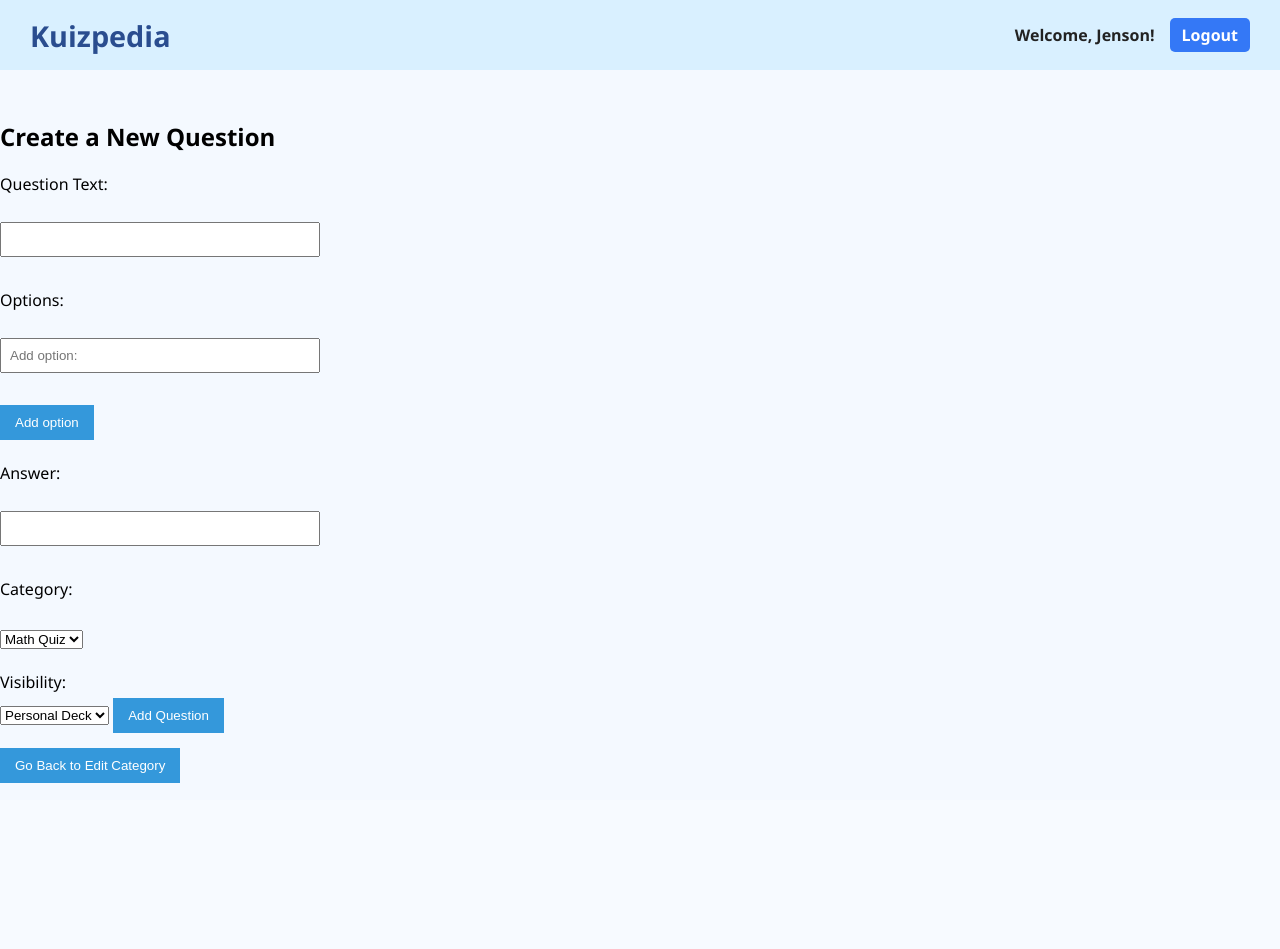
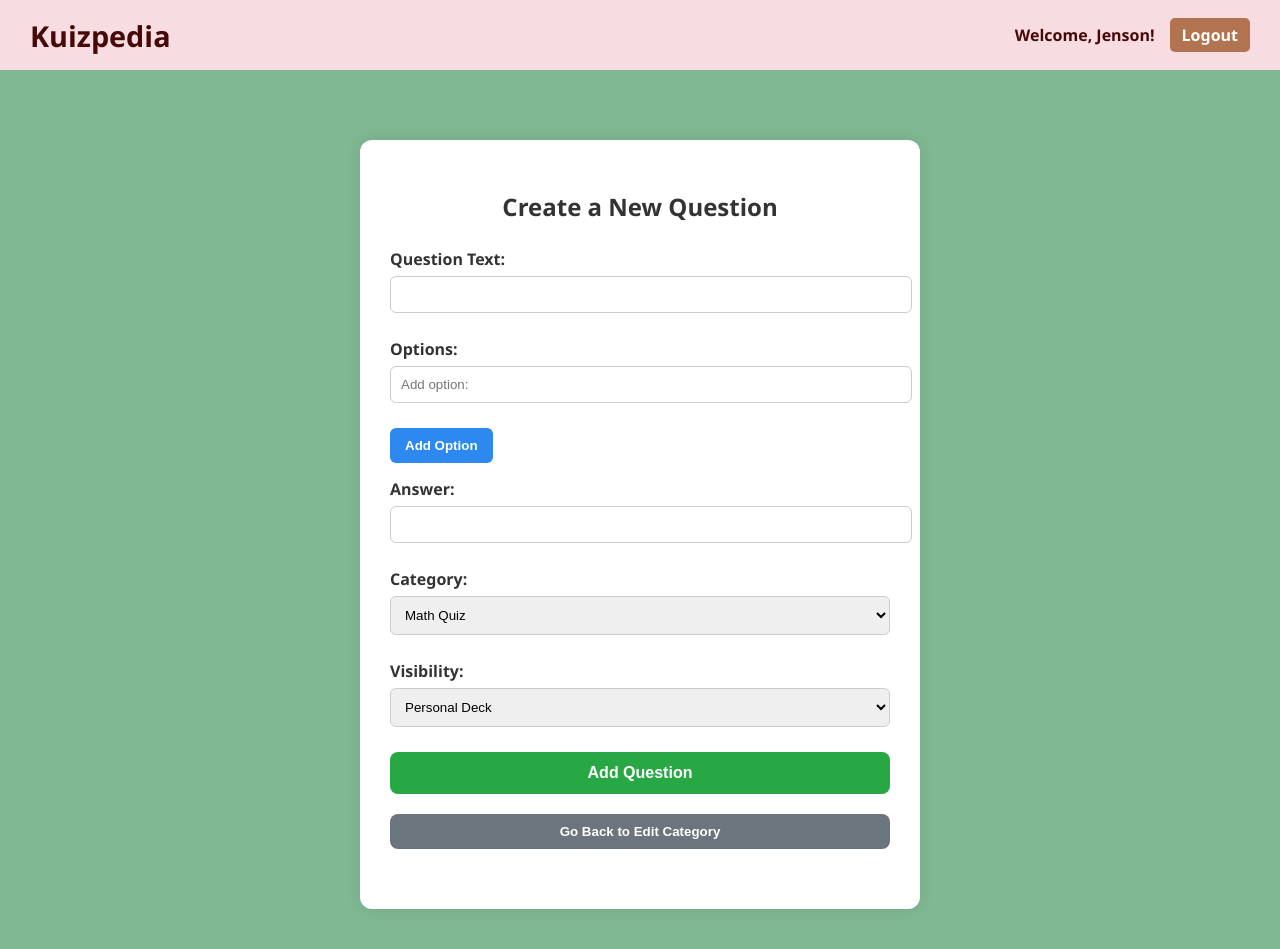
Before and after one commit to Jenson1301/Kuizpedia_4-02, a Flask app: page /create-question?category_id=1 in a window 1280 px wide. Before the commit the page ends 783 px from the top, so only its background shows below. Run offline with Flask 3, Linux system fonts and the light colour scheme; a user stored in the database is signed in.

Commit message:
design report and create new questions

```diff
--- a/backend/static/login.css
+++ b/backend/static/login.css
@@ -1,12 +1,12 @@
 body {
     font-family: 'Segoe UI', sans-serif;
-    background-color: #f4f9ff;
+    background-color: #80b893;
     margin: 0;
     padding: 0;
 }
 
 .container {
-    background-color: white;
+    background-color: rgb(247, 220, 225);
     width: 350px;
     margin: 80px auto;
     padding: 40px;
@@ -32,7 +32,7 @@ h1 {
 }
 
 .btn-login {
-    background-color: #3478f6;
+    background-color: #b17350;
     color: white;
     padding: 12px 20px;
     border: none;
--- a/backend/static/style.css
+++ b/backend/static/style.css
@@ -1,50 +1,12 @@
-body {
-    font-family: Arial, sans-serif;
-    background-color: #128e24;
-    padding: 20px;
-    margin: 0;
 
-}
-
-h1 {
-    color: #333;
-}
-
-form {
-    margin-bottom: 15px;
-}
-
-label {
-    display: block;
-    margin-bottom: 5px;
-}
-
-input[type="text"] {
-    padding: 8px;
-    width: 300px;
-    margin-bottom: 10px;
-}
-
-button {
-    padding: 10px 15px;
-    background-color: #3498db;
-    color: white;
-    border: none;
-    cursor: pointer;
-}
-
-button:hover {
-    background-color: #2980b9;
-}
-
-/* Navbar */
+/* navigation bar */
 .navbar {
     position: fixed;
     top: 0;
     left: 0;
     right: 0;
     height: 70px;
-    background-color: #d9f0ff;
+    background-color: #f7dce1;
     display: flex;
     justify-content: space-between;
     align-items: center;
@@ -55,7 +17,7 @@ button:hover {
 .navbar-left .logo {
     font-size: 1.8em;
     font-weight: bold;
-    color: #2a4d8f;
+    color: #470808;
 }
 
 .navbar-right {
@@ -66,14 +28,14 @@ button:hover {
 
 .navbar-right .welcome {
     font-weight: bold;
-    color: #222;
+    color: #470808;
 }
 
 .navbar-right a,
 .navbar-right .btn-logout {
     text-decoration: none;
     padding: 6px 12px;
-    background-color: #3478f6;
+    background-color: #b17350;
     color: white;
     border-radius: 5px;
     font-weight: 600;
@@ -84,7 +46,7 @@ button:hover {
 }
 
 main {
-    padding-top: 100px; /* Avoids content hidden under fixed navbar */
+    padding-top: 100px;
 }
 
 
@@ -107,7 +69,7 @@ main {
 }
 
 .quiz-btn {
-    background-color: #3498db;
+    background-color: #5c1414;
     color: white;
     padding: 12px 24px;
     font-size: 1em;
@@ -127,6 +89,7 @@ main {
 .main-wrapper {
     padding-top: 100px; /* ✅ Must be greater than navbar height */
 }
+
 
 /* answers */
 .quiz-category-page {
@@ -193,89 +156,79 @@ main {
 
 
 /* choose timer */
-.quiz-setup-container {
-    display: flex;
-    justify-content: center;
-    align-items: center;
-    padding-top: 100px;
+.quiz-timer-container {
+    background-color: #ffffff;
+    max-width: 500px;
+    margin: 50px auto;
+    padding: 30px;
+    border-radius: 16px;
+    box-shadow: 0 8px 20px rgba(0, 0, 0, 0.15);
+    text-align: left;
+    font-family: 'Segoe UI', sans-serif;
 }
 
-.quiz-setup-box {
-    background-color: #ffffff;
-    padding: 40px;
-    border-radius: 12px;
-    box-shadow: 0 0 15px rgba(0, 0, 0, 0.1);
-    width: 100%;
-    max-width: 500px;
+.quiz-timer-container h2 {
+    text-align: center;
+    color: #2c3e50;
+    margin-bottom: 25px;
 }
 
-.quiz-setup-box h2 {
-    text-align: center;
-    margin-bottom: 30px;
-    font-size: 1.6em;
-    color: #2c3e50;
+.quiz-form label {
+    font-weight: bold;
+    margin-top: 15px;
+    display: block;
+    color: #333;
 }
 
-.form-group {
-    margin-bottom: 20px;
-    text-align: left;
+.quiz-form input,
+.quiz-form select {
+    width: 100%;
+    padding: 10px;
+    margin-top: 5px;
+    border-radius: 8px;
+    border: 1px solid #ccc;
+    font-size: 1em;
 }
 
-.form-group label {
-    font-weight: bold;
-    display: block;
-    margin-bottom: 8px;
+.quiz-form small {
+    font-size: 0.85em;
+    color: #777;
 }
 
-.form-group input,
-.form-group select {
-    width: 100%;
-    padding: 10px;
-    font-size: 1em;
-    border-radius: 6px;
-    border: 1px solid #ccc;
+.button-group {
+    display: flex;
+    justify-content: space-between;
+    align-items: center;
+    margin-top: 25px;
 }
 
-.form-group small {
-    display: block;
-    margin-top: 5px;
-    font-size: 0.85em;
-    color: #666;
+.btn-start {
+    background-color: #3478f6;
+    color: white;
+    padding: 12px 20px;
+    border: none;
+    border-radius: 8px;
+    font-weight: bold;
+    cursor: pointer;
 }
 
-.form-actions {
-    display: flex;
-    justify-content: space-between;
-    margin-top: 30px;
+.btn-start:hover {
+    background-color: #245dcc;
 }
 
-.btn-start,
-.btn-back {
-    padding: 10px 20px;
+.btn-secondary {
+    background-color: #6c757d;
+    color: white;
+    padding: 12px 20px;
     border: none;
-    border-radius: 6px;
+    border-radius: 8px;
     font-weight: bold;
-    cursor: pointer;
     text-decoration: none;
     text-align: center;
 }
 
-.btn-start {
-    background-color: #2d89ef;
-    color: white;
-}
-
-.btn-start:hover {
-    background-color: #1c5fc4;
-}
-
-.btn-back {
-    background-color: #95a5a6;
-    color: white;
-}
-
-.btn-back:hover {
-    background-color: #7f8c8d;
+.btn-secondary:hover {
+    background-color: #5a6268;
 }
 
 
@@ -359,7 +312,6 @@ main {
 .btn-submit:hover {
     background-color: #1c5fc4;
 }
-
 
 
 /* score result */
@@ -504,6 +456,7 @@ main {
     margin-top: 30px;
 }
 
+
 /* review attempts */
 .review-container {
   max-width: 850px;
@@ -568,6 +521,7 @@ main {
 .btn-nav:hover {
   background-color: #1c6ca1;
 }
+
 
 /* categories */
 .category-container {
@@ -647,6 +601,7 @@ main {
 .btn:hover {
   opacity: 0.9;
 }
+
 
 /* edit category */
 .question-container {
@@ -733,6 +688,7 @@ main {
   opacity: 0.9;
 }
 
+
 /* no permission */
 .access-denied-container {
     max-width: 600px;
@@ -771,3 +727,105 @@ main {
 .btn-back:hover {
     background-color: #2b65d9;
 }
+
+
+/* report */
+.back-btn-container {
+    text-align: center;
+    margin-top: 20px;
+}
+
+.btn-back {
+    padding: 10px 20px;
+    background-color: #6c757d;
+    color: white;
+    border: none;
+    border-radius: 8px;
+    font-weight: bold;
+    cursor: pointer;
+    transition: background-color 0.3s ease;
+}
+
+.btn-back:hover {
+    background-color: #5a6268;
+}
+
+
+/* create question */
+body {
+    font-family: 'Segoe UI', sans-serif;
+    background-color: #f4f9ff;
+    margin: 0;
+    padding: 0;
+}
+
+.create-question-container {
+    width: 500px;
+    margin: 40px auto;
+    padding: 30px;
+    background-color: white;
+    border-radius: 12px;
+    box-shadow: 0 0 15px rgba(0, 0, 0, 0.1);
+}
+
+h2 {
+    text-align: center;
+    margin-bottom: 25px;
+    color: #333;
+}
+
+label {
+    display: block;
+    margin-top: 15px;
+    font-weight: bold;
+    color: #333;
+}
+
+input[type="text"],
+select {
+    width: 100%;
+    padding: 10px;
+    margin-top: 6px;
+    margin-bottom: 10px;
+    border-radius: 6px;
+    border: 1px solid #ccc;
+}
+
+.option-group {
+    display: flex;
+    align-items: center;
+    gap: 10px;
+    margin-top: 10px;
+}
+
+button {
+    padding: 10px 15px;
+    margin-top: 15px;
+    border: none;
+    border-radius: 6px;
+    font-weight: bold;
+    cursor: pointer;
+}
+
+.btn-add {
+    background-color: #2d89ef;
+    color: white;
+}
+
+.btn-submit {
+    background-color: #28a745;
+    color: white;
+    width: 100%;
+}
+
+.btn-delete {
+    background-color: #dc3545;
+    color: white;
+}
+
+.btn-back {
+    margin-top: 20px;
+    background-color: #6c757d;
+    color: white;
+    width: 100%;
+}
--- a/backend/templates/create_question.html
+++ b/backend/templates/create_question.html
@@ -2,71 +2,74 @@
 
 {% block title %}Create Question - Kuizpedia{% endblock %}
 
+{% block head %}
+<link rel="stylesheet" href="{{ url_for('static', filename='css/create_question.css') }}">
+{% endblock %}
+
 {% block body %}
+<div class="create-question-container">
     <h2>Create a New Question</h2>
-<form method="POST" action="{{ url_for('kuiz.create_question') }}">
-    <label>Question Text:</label><br>
-    <input type="text" name="question_text" required><br><br>
+    <form method="POST" action="{{ url_for('kuiz.create_question') }}" id="question-form">
+        <label>Question Text:</label>
+        <input type="text" name="question_text" required>
 
-    <label>Options:</label><br>
+        <label>Options:</label>
+        <div id="options-container">
             <input type="text" name="options" placeholder="Add option:" required>
-    <div id="options"></div>
-    <br><button type="button" class="btn-add_option" id="btn-add_option">Add option</button><br><br>
+        </div>
+        <button type="button" class="btn-add" id="btn-add_option">Add Option</button>
 
-    <label>Answer:</label><br>
-    <input type="text" name="answer" required><br><br>
+        <label>Answer:</label>
+        <input type="text" name="answer" required>
 
-    <label>Category:</label><br>
+        <label>Category:</label>
         <select name="kuiz_id" required>
             {% for category in categories %}
                 <option value="{{ category.id }}">{{ category.name }}</option>
             {% endfor %}
-    </select><br><br>
+        </select>
 
-    <label for="visibility">Visibility:</label>
-    <select name="visibility" id="visibility" required>
+        <label>Visibility:</label>
+        <select name="visibility" required>
             <option value="personal">Personal Deck</option>
             <option value="public">Public Deck</option>
         </select>
 
-    <button type="submit">Add Question</button>
+        <button type="submit" class="btn-submit">Add Question</button>
     </form>
 
     {% if category_id %}
     <form action="{{ url_for('kuiz.edit_category_form', category_id=category_id) }}">
-    <button type="submit">Go Back to Edit Category</button>
+        <button type="submit" class="btn-back">Go Back to Edit Category</button>
     </form>
     {% endif %}
+</div>
 
 <script>
-    document.getElementById('btn-add_option').addEventListener('click', function() {
+document.getElementById('btn-add_option').addEventListener('click', function () {
+    const container = document.getElementById('options-container');
 
     const group = document.createElement('div');
-      group.style.marginTop = '5px';
+    group.className = 'option-group';
 
     const input = document.createElement('input');
     input.type = 'text';
     input.name = 'options';
     input.placeholder = 'Add option:';
     input.required = true;
-      input.style.display = 'block';
 
-      document.getElementById('options').appendChild(input);
-      const delete_option = document.createElement('button');
-      delete_option.type = 'button';
-      delete_option.id = 'btn-delete_option';
-      delete_option.innerText = "Delete Option";
-      document.getElementById('options').appendChild(delete_option);
+    const deleteBtn = document.createElement('button');
+    deleteBtn.type = 'button';
+    deleteBtn.className = 'btn-delete';
+    deleteBtn.innerText = 'Delete Option';
 
-      delete_option.addEventListener('click', function() {
-      document.getElementById('options').removeChild(group);
+    deleteBtn.addEventListener('click', function () {
+        container.removeChild(group);
     });
 
     group.appendChild(input);
-      group.appendChild(delete_option);
-      document.getElementById('options').appendChild(group);
+    group.appendChild(deleteBtn);
+    container.appendChild(group);
 });
-
 </script>
-
 {% endblock %}
--- a/backend/templates/report.html
+++ b/backend/templates/report.html
@@ -19,7 +19,9 @@
         </form>
     </div>
     <br>
-    <button type="button" onclick="window.history.back();">Go Back</button>
+    <div class="back-btn-container">
+    <button type="button" class="btn-back" onclick="window.history.back();">⬅️ Go Back</button>
+</div>
 
 <script>
 document.addEventListener('DOMContentLoaded', function () {
```
Also changed, not shown: backend/templates/choose_timer.html (+12 -16 lines), backend/instance/kuizpedia.db. Lines whose indentation alone changed are shown as unchanged.
